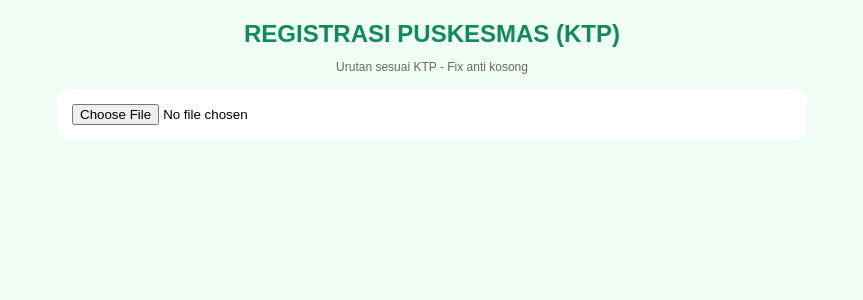
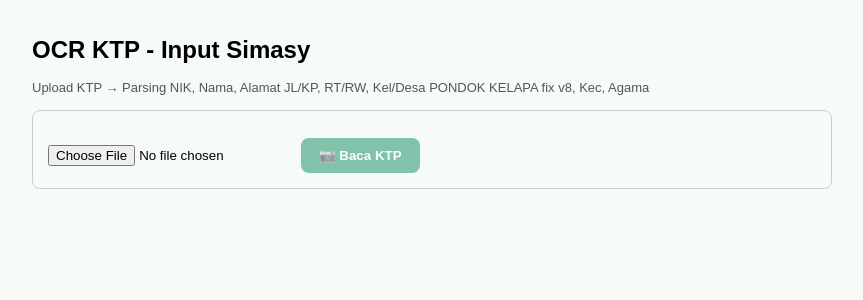
Before and after one commit to edriv2014-prog/input-simasy, a Next.js app in the folder frontend/: page / in a window 1280 px wide. Shown: the top 300 px of the page, without its empty margins (208-1071 px from the left). Built offline with nearby package versions, Linux system fonts and the light colour scheme.

Commit message:
FIX FINAL: tombol hitam langsung di website, tidak perlu Tampermonkey untuk tombol

```diff
--- a/frontend/app/page.tsx
+++ b/frontend/app/page.tsx
@@ -1,66 +1,224 @@
 "use client";
-import { useState } from "react";
+import { useState, useEffect } from "react";
 
-export default function Page(){
-  const [preview,setPreview]=useState("");
-  const [data,setData]=useState<any>(null);
-  const [loading,setLoading]=useState(false);
+type KtpData = {
+  nik?: string;
+  nama?: string;
+  tempat_tgl_lahir?: string;
+  jenis_kelamin?: string;
+  gol_darah?: string;
+  alamat?: string;
+  rt_rw?: string;
+  kel_desa?: string;
+  kecamatan?: string;
+  agama?: string;
+  status_perkawinan?: string;
+  pekerjaan?: string;
+  kewarganegaraan?: string;
+  berlaku_hingga?: string;
+  raw_text?: string;
+  confidence?: number;
+  error?: string;
+};
 
-  const onUpload=async(e:any)=>{
-    const file=e.target.files?.[0]; if(!file) return;
-    setPreview(URL.createObjectURL(file));
-    setLoading(true);
-    const fd=new FormData(); fd.append("file", file);
-    const r=await fetch("/api/ktp",{method:"POST", body:fd});
-    const j=await r.json();
-    setData(j);
-    setLoading(false);
+export default function Page() {
+  const [file, setFile] = useState<File | null>(null);
+  const [preview, setPreview] = useState<string | null>(null);
+  const [loading, setLoading] = useState(false);
+  const [data, setData] = useState<KtpData | null>(null);
+  const [rawOcr, setRawOcr] = useState<string>("");
+  const [errorMsg, setErrorMsg] = useState<string>("");
+
+  useEffect(() => {
+    if (data?.nik) {
+      localStorage.setItem("SIMASY_KTP_DATA", JSON.stringify(data));
+    }
+  }, [data]);
+
+  const handleFileChange = (e: React.ChangeEvent<HTMLInputElement>) => {
+    const f = e.target.files?.[0] || null;
+    setFile(f);
+    setData(null);
+    setRawOcr("");
+    setErrorMsg("");
+    if (f) {
+      const url = URL.createObjectURL(f);
+      setPreview(url);
+    } else {
+      setPreview(null);
+    }
   };
 
-  const Field = ({label, value}:{label:string, value:string})=>(
-    <div style={{display:"flex", borderBottom:"1px dashed #eee", padding:"6px 0"}}>
-      <div style={{width:160, fontWeight:"bold", fontSize:13}}>{label} :</div>
-      <div style={{flex:1, fontSize:14}}>{value || "-"}</div>
-    </div>
-  );
+  const handleUpload = async () => {
+    if (!file) return;
+    setLoading(true);
+    setErrorMsg("");
+    setData(null);
+    const form = new FormData();
+    form.append("file", file);
+    try {
+      const res = await fetch("/api/ktp", {
+        method: "POST",
+        body: form,
+      });
+      const json = await res.json();
+      if (!res.ok) {
+        setErrorMsg(json.error || "Gagal OCR");
+      } else {
+        setData(json);
+        setRawOcr(json.raw_text || json.raw || "");
+      }
+    } catch (err: any) {
+      setErrorMsg(err.message || "Error fetch");
+    } finally {
+      setLoading(false);
+    }
+  };
 
-  return(
-    <div style={{background:"#f0fdf4", minHeight:"100vh", padding:20}}>
-      <div style={{maxWidth:750, margin:"0 auto"}}>
-        <h2 style={{textAlign:"center", color:"#0F8A5F", margin:0}}>REGISTRASI PUSKESMAS (KTP)</h2>
-        <p style={{textAlign:"center", fontSize:12, color:"#666"}}>Urutan sesuai KTP - Fix anti kosong</p>
-        <div style={{background:"#fff", padding:15, borderRadius:12, marginTop:15}}>
-          <input type="file" accept="image/*" onChange={onUpload} />
-          {preview && <img src={preview} style={{width:"100%", maxWidth:400, marginTop:10, borderRadius:8}} />}
-          {loading && <p style={{color:"#0F8A5F"}}>⏳ Membaca KTP...</p>}
-        </div>
+  const openSimasy = () => {
+    if (!data?.nik) return;
+    // Simpan untuk Tampermonkey di simasy.id
+    localStorage.setItem("SIMASY_KTP_DATA", JSON.stringify(data));
+    const url = `https://simasy.id/u/fianggota0_u.php?nik=${encodeURIComponent(data.nik)}&autofill=1`;
+    window.open(url, "_blank");
+  };
 
-        {data && (
-          <div style={{background:"#fff", padding:20, borderRadius:12, marginTop:20, borderLeft:"5px solid #0F8A5F"}}>
-            <h3 style={{color:"#0F8A5F", marginTop:0}}>HASIL BACA KTP - URUTAN KTP</h3>
-            {data.error ? <p style={{color:"red"}}>{data.error}</p> : (
-              <>
-                <Field label="NIK" value={data.nik} />
-                <Field label="Nama" value={data.nama} />
-                <Field label="Tempat/Tgl Lahir" value={data.tempat_tgl_lahir} />
-                <Field label="Jenis Kelamin" value={data.jenis_kelamin} />
-                <Field label="Gol. Darah" value={data.gol_darah || "B"} />
-                <Field label="Alamat" value={data.alamat} />
-                <Field label="RT/RW" value={data.rt_rw} />
-                <Field label="Kel/Desa" value={data.kel_desa} />
-                <Field label="Kecamatan" value={data.kecamatan} />
-                <Field label="Agama" value={data.agama} />
-                <Field label="Status Perkawinan" value={data.status_perkawinan} />
-                <Field label="Pekerjaan" value={data.pekerjaan} />
-                <Field label="Kewarganegaraan" value={data.kewarganegaraan} />
-                <Field label="Berlaku Hingga" value={data.berlaku_hingga} />
-                <div style={{marginTop:10, fontSize:11, color:"#0F8A5F", background:"#f0fdf4", padding:6, borderRadius:4}}>{data.info}</div>
-              </>
-            )}
-            {data.raw_text && <details style={{marginTop:10}}><summary style={{fontSize:12, cursor:"pointer"}}>Lihat Raw OCR</summary><pre style={{fontSize:10, whiteSpace:"pre-wrap", background:"#f9f9f9", padding:8}}>{data.raw_text}</pre></details>}
+  const copyJson = () => {
+    if (data) {
+      navigator.clipboard.writeText(JSON.stringify(data, null, 2));
+      alert("JSON KTP dicopy!");
+    }
+  };
+
+  return (
+    <div style={{ maxWidth: 800, margin: "0 auto", padding: 20, fontFamily: "sans-serif" }}>
+      <h1 style={{ fontSize: 24, fontWeight: "bold" }}>OCR KTP - Input Simasy</h1>
+      <p style={{ color: "#555", fontSize: 13 }}>Upload KTP → Parsing NIK, Nama, Alamat JL/KP, RT/RW, Kel/Desa PONDOK KELAPA fix v8, Kec, Agama</p>
+
+      <div style={{ border: "1px solid #ccc", padding: 15, borderRadius: 8, marginTop: 15 }}>
+        <input type="file" accept="image/*" onChange={handleFileChange} />
+        {preview && (
+          <div style={{ marginTop: 10 }}>
+            <img src={preview} alt="preview" style={{ maxWidth: "100%", maxHeight: 400, borderRadius: 6, border: "1px solid #ddd" }} />
           </div>
         )}
+        <button
+          onClick={handleUpload}
+          disabled={!file || loading}
+          style={{
+            marginTop: 12,
+            background: "#0F8A5F",
+            color: "#fff",
+            padding: "10px 18px",
+            borderRadius: 8,
+            border: "none",
+            cursor: "pointer",
+            fontWeight: "bold",
+            opacity: !file || loading ? 0.5 : 1,
+          }}
+        >
+          {loading ? "Membaca KTP..." : "📷 Baca KTP"}
+        </button>
+        {errorMsg && <p style={{ color: "red", marginTop: 10 }}>{errorMsg}</p>}
       </div>
+
+      {data && !data.error && (
+        <div style={{ marginTop: 20, border: "2px solid #0F8A5F", borderRadius: 10, padding: 15, background: "#f9fffe" }}>
+          <h2 style={{ fontWeight: "bold", marginBottom: 10 }}>HASIL BACA KTP - URUTAN KTP</h2>
+
+          <div style={{ display: "grid", gridTemplateColumns: "180px 1fr", rowGap: 6, fontSize: 14 }}>
+            <b>NIK :</b> <span>{data.nik}</span>
+            <b>Nama :</b> <span>{data.nama}</span>
+            <b>Tempat/Tgl Lahir :</b> <span>{data.tempat_tgl_lahir}</span>
+            <b>Jenis Kelamin :</b> <span>{data.jenis_kelamin}</span>
+            <b>Gol. Darah :</b> <span>{data.gol_darah}</span>
+            <b>Alamat :</b> <span>{data.alamat}</span>
+            <b>RT/RW :</b> <span>{data.rt_rw}</span>
+            <b>Kel/Desa :</b> <span>{data.kel_desa}</span>
+            <b>Kecamatan :</b> <span>{data.kecamatan}</span>
+            <b>Agama :</b> <span>{data.agama}</span>
+            <b>Status Perkawinan :</b> <span>{data.status_perkawinan}</span>
+            <b>Pekerjaan :</b> <span>{data.pekerjaan}</span>
+            <b>Kewarganegaraan :</b> <span>{data.kewarganegaraan}</span>
+            <b>Berlaku Hingga :</b> <span>{data.berlaku_hingga}</span>
+          </div>
+
+          <div style={{ marginTop: 8, fontSize: 12, background: "#e0f7ef", padding: "6px 8px", borderRadius: 6, color: "#0F6A4A" }}>
+            FIX KEL/DESA v8 - Key ke-1 dari 2 | {data.kel_desa} fix | Alamat kondisi JL/KP fix
+          </div>
+
+          {/* TOMBOL HITAM - LANGSUNG DI WEBSITE, TIDAK PERLU TAMPERMONKEY */}
+          <div style={{ marginTop: 15 }}>
+            <button
+              onClick={openSimasy}
+              style={{
+                background: "#000",
+                color: "#fff",
+                padding: "14px 18px",
+                borderRadius: 10,
+                width: "100%",
+                fontWeight: "bold",
+                fontSize: 15,
+                cursor: "pointer",
+                border: "2px solid #0F8A5F",
+                lineHeight: 1.3,
+                boxShadow: "0 4px 12px rgba(0,0,0,0.2)",
+              }}
+            >
+              🚀 BUKA SIMASY.ID + ISI NIK {data.nik}
+              <br />
+              <span style={{ fontWeight: "normal", fontSize: 11 }}>{data.nama} - {data.kel_desa}</span>
+            </button>
+
+            <div style={{ display: "flex", gap: 8, marginTop: 8 }}>
+              <button
+                onClick={copyJson}
+                style={{
+                  background: "#fff",
+                  color: "#0F8A5F",
+                  padding: "8px 12px",
+                  borderRadius: 6,
+                  fontSize: 12,
+                  cursor: "pointer",
+                  border: "1px solid #0F8A5F",
+                  flex: 1,
+                }}
+              >
+                📋 Copy JSON
+              </button>
+              <button
+                onClick={() => {
+                  if (data?.raw_text) {
+                    navigator.clipboard.writeText(data.raw_text);
+                    alert("Raw OCR dicopy");
+                  }
+                }}
+                style={{
+                  background: "#fff",
+                  color: "#555",
+                  padding: "8px 12px",
+                  borderRadius: 6,
+                  fontSize: 12,
+                  cursor: "pointer",
+                  border: "1px solid #ccc",
+                  flex: 1,
+                }}
+              >
+                📄 Copy Raw
+              </button>
+            </div>
+          </div>
+
+          <details style={{ marginTop: 15 }}>
+            <summary style={{ cursor: "pointer", fontSize: 14 }}>▼ Lihat Raw OCR</summary>
+            <pre style={{ marginTop: 8, background: "#f5f5f5", padding: 10, borderRadius: 6, fontSize: 11, whiteSpace: "pre-wrap", wordBreak: "break-word" }}>
+              {rawOcr}
+            </pre>
+          </details>
+        </div>
+      )}
+
+      {data?.error && <p style={{ color: "red", marginTop: 15 }}>{data.error}</p>}
     </div>
   );
 }
```
